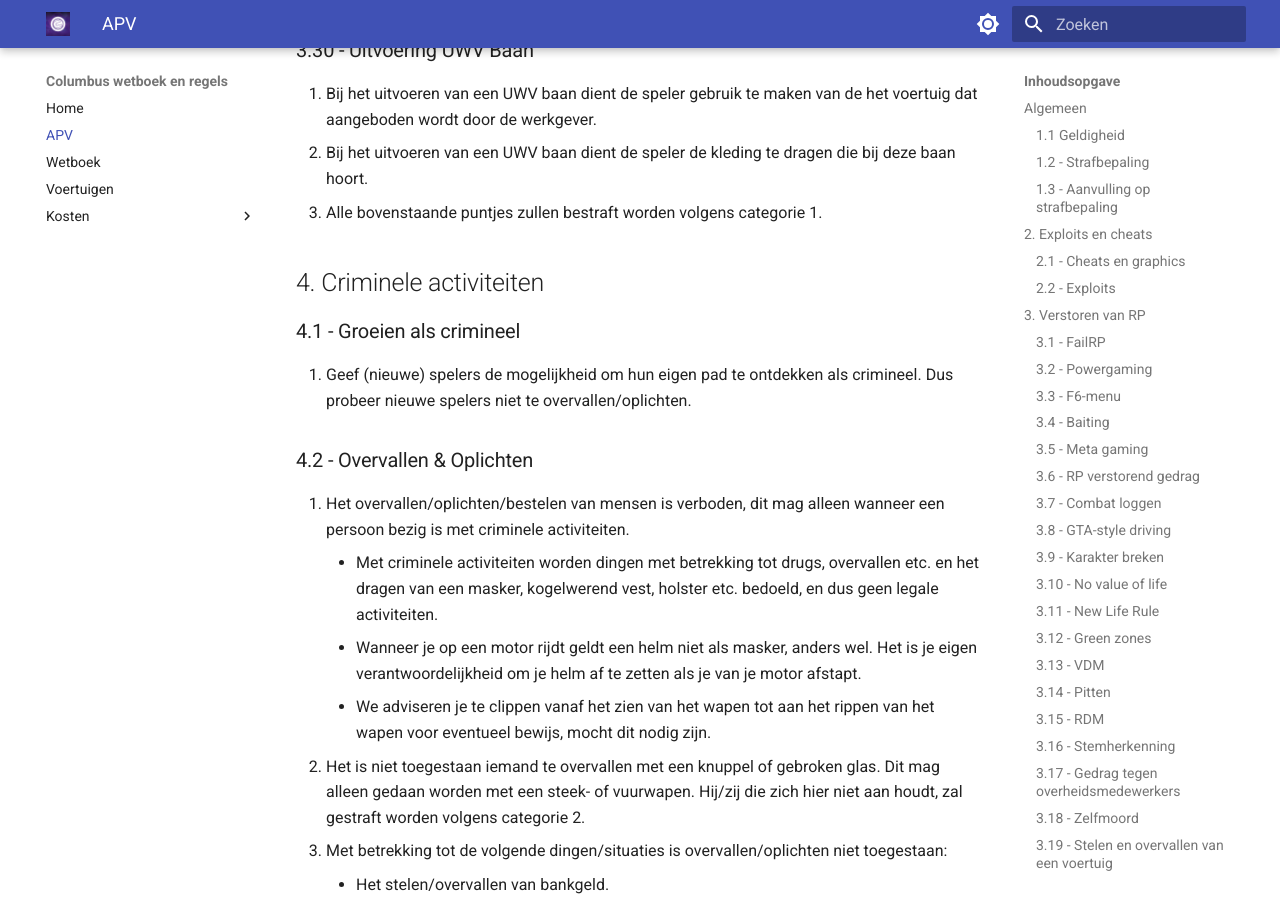
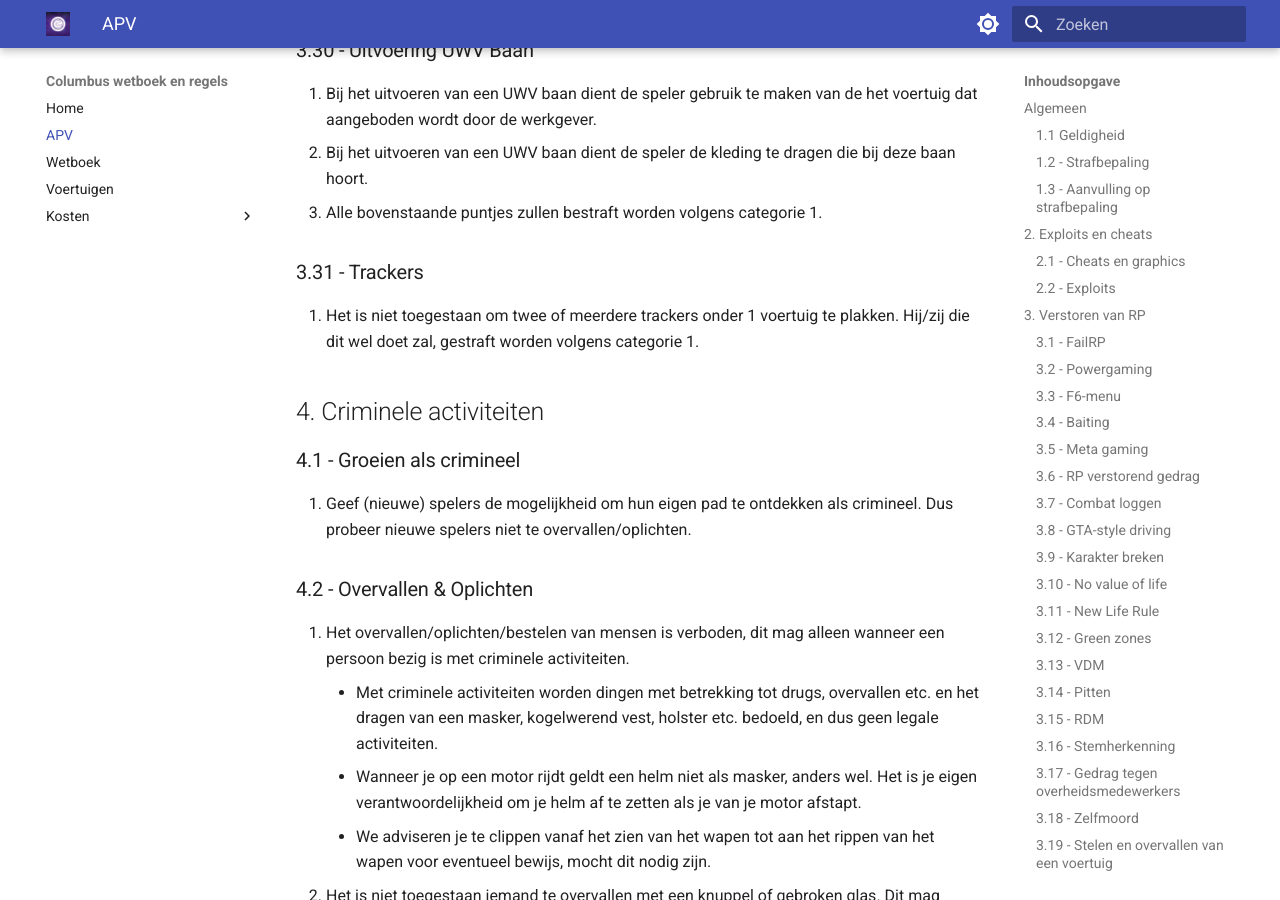
Before and after one commit to FabioK180/Columbus, an MkDocs documentation site: the page built from docs/apv.md, in a window 1280 px wide and 900 px high, scrolled down 13696 px. Built offline with MkDocs 1.6.1 and Material for MkDocs 9.7.7, drawn with Linux system fonts in a browser that asks for light colours.

Commit message:
Trackers toegevoegd

```diff
--- a/docs/apv.md
+++ b/docs/apv.md
@@ -276,6 +276,9 @@ Mocht dit 2 keer of vaker overtreden zijn dan zal het gebruikte wapen bij de ove
 1. Bij het uitvoeren van een UWV baan dient de speler gebruik te maken van de het voertuig dat aangeboden wordt door de werkgever.
 2. Bij het uitvoeren van een UWV baan dient de speler de kleding te dragen die bij deze baan hoort.
 3. Alle bovenstaande puntjes zullen bestraft worden volgens categorie 1.
+
+### 3.31 - Trackers
+1. Het is niet toegestaan om twee of meerdere trackers onder 1 voertuig te plakken. Hij/zij die dit wel doet zal, gestraft worden volgens categorie 1.
 
 ## 4. Criminele activiteiten
 
```
